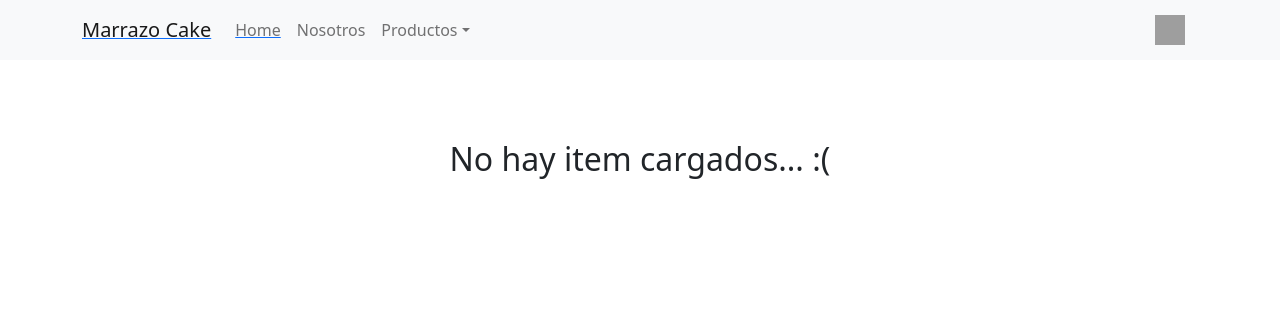
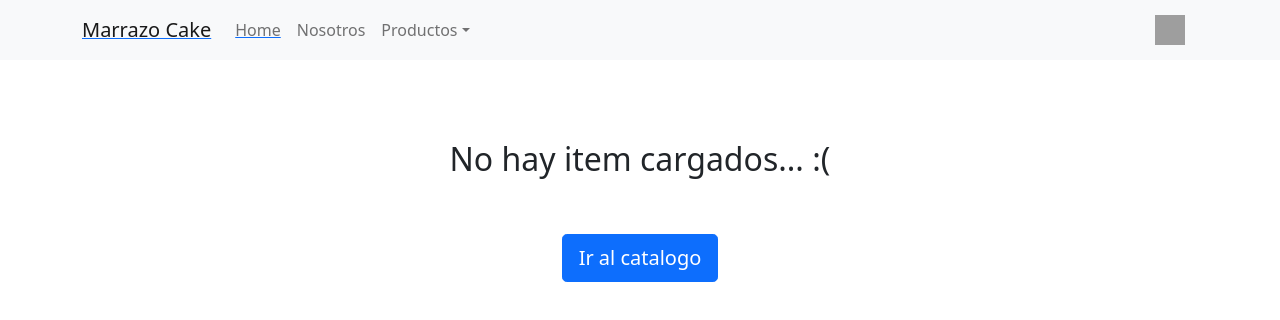
Before and after one commit to SLampropulos/negocio_app_react, a React (Create React App) app: page /cart in a window 1280 px wide. Shown: the top 320 px of the page. Built offline with nearby package versions, Linux system fonts and the light colour scheme; grey boxes are pictures that could not be loaded.

Commit message:
correccion desafio
agrego boton cuando no hay item para ir al catalogo

```diff
--- a/src/components/Cart/CartContainer.jsx
+++ b/src/components/Cart/CartContainer.jsx
@@ -3,6 +3,19 @@ import Button from 'react-bootstrap/esm/Button';
 import ItemCart from './ItemCart';
 import Row from 'react-bootstrap/Row';
 import Col from 'react-bootstrap/Col';
+import {Link} from'react-router-dom';
+
+function NoHayCompras() {
+    return (
+        <div>
+            <h2 className="mt-5">No hay item cargados... :(</h2>
+            <Link to={'/'}>
+                <Button className="mt-5" size="lg">Ir al catalogo</Button>
+            </Link>
+        </div>
+    )
+}
+
 
 function Carrito({carrito,borrarCarrito,quitarItem}){
 
@@ -37,7 +50,7 @@ function CartContainer() {
     return (
         <div className="p-3">
             {vacio ?
-                <h2 className="mt-5">No hay item cargados... :(</h2>
+                <NoHayCompras/>
                 :
                 <Carrito carrito={carrito} borrarCarrito={borrarCarrito} quitarItem={quitarItem}/>
             }
```
